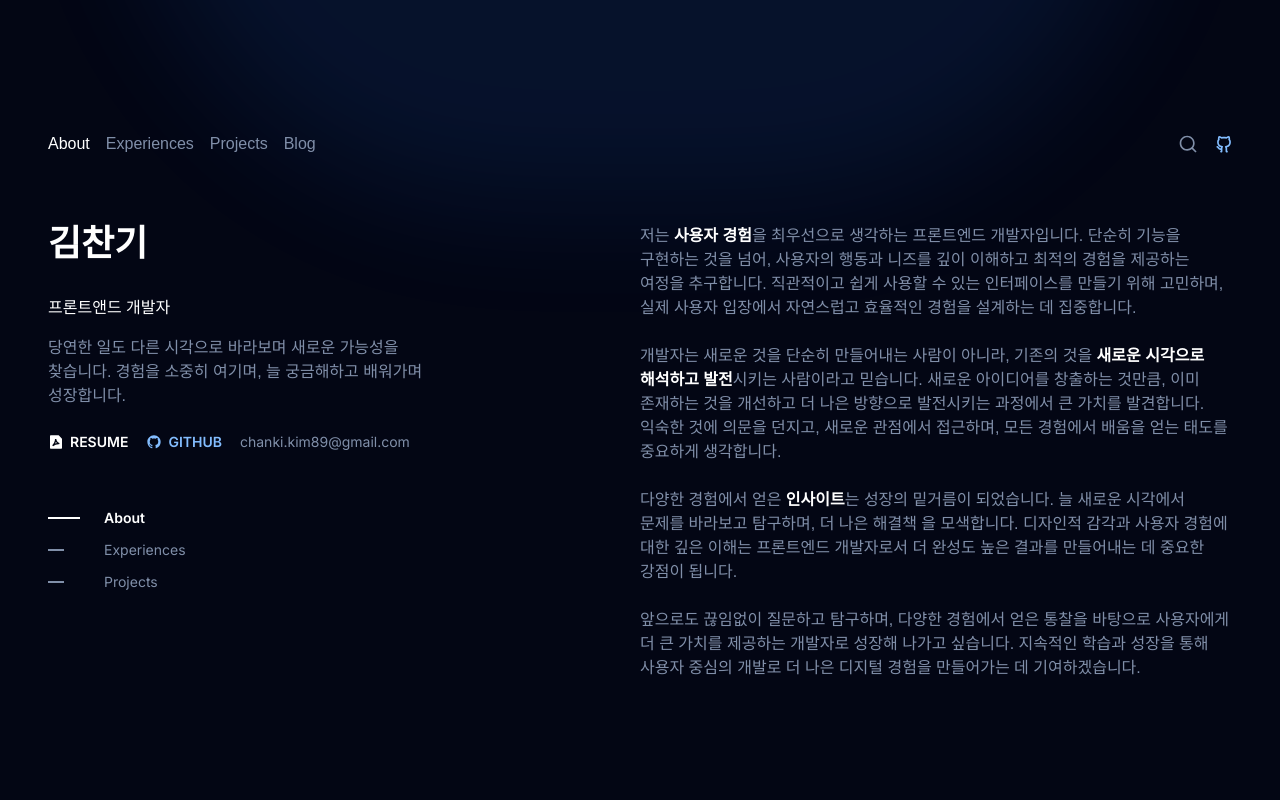
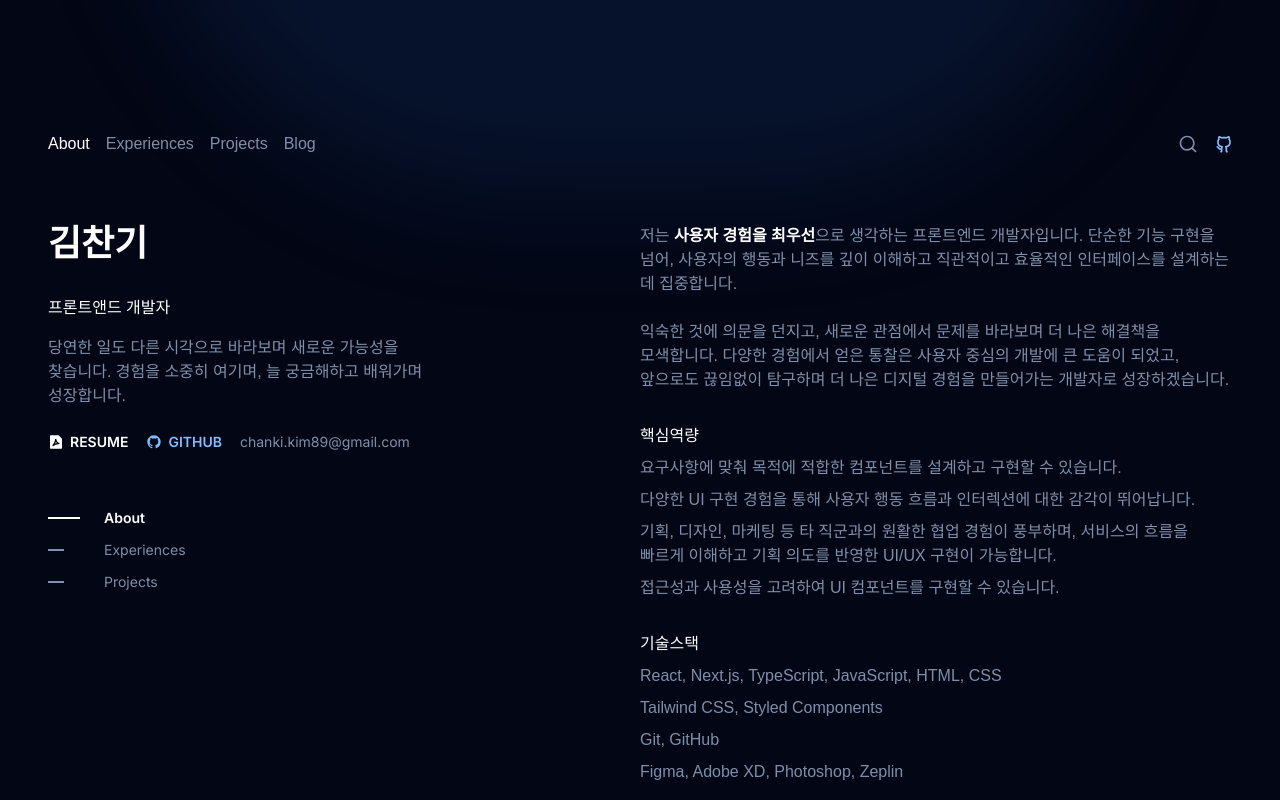
Before and after one commit to cksrlcks/portfolio, a Next.js app: page / in a window 1280 px wide. Shown: the top 800 px of the page. Built offline with nearby package versions, Linux system fonts and the light colour scheme; a web font is replaced by a local one.

Commit message:
chore: About 소개 수정

```diff
--- a/src/components/About.tsx
+++ b/src/components/About.tsx
@@ -4,37 +4,51 @@ export default function About() {
       <h2 className='font-inter mb-4 font-semibold text-white lg:hidden'>
         About
       </h2>
-      <div className='flex flex-col gap-6'>
-        <p>
-          저는 <b>사용자 경험</b>을 최우선으로 생각하는 프론트엔드 개발자입니다.
-          단순히 기능을 구현하는 것을 넘어, 사용자의 행동과 니즈를 깊이 이해하고
-          최적의 경험을 제공하는 여정을 추구합니다. 직관적이고 쉽게 사용할 수
-          있는 인터페이스를 만들기 위해 고민하며, 실제 사용자 입장에서
-          자연스럽고 효율적인 경험을 설계하는 데 집중합니다.
-        </p>
+      <div className='space-y-8'>
+        <div className='flex flex-col gap-6'>
+          <p>
+            저는 <b>사용자 경험을 최우선</b>으로 생각하는 프론트엔드
+            개발자입니다. 단순한 기능 구현을 넘어, 사용자의 행동과 니즈를 깊이
+            이해하고 직관적이고 효율적인 인터페이스를 설계하는 데 집중합니다.
+          </p>
 
-        <p>
-          개발자는 새로운 것을 단순히 만들어내는 사람이 아니라, 기존의 것을
-          <b> 새로운 시각으로 해석하고 발전</b>시키는 사람이라고 믿습니다.
-          새로운 아이디어를 창출하는 것만큼, 이미 존재하는 것을 개선하고 더 나은
-          방향으로 발전시키는 과정에서 큰 가치를 발견합니다. 익숙한 것에 의문을
-          던지고, 새로운 관점에서 접근하며, 모든 경험에서 배움을 얻는 태도를
-          중요하게 생각합니다.
-        </p>
-
-        <p>
-          다양한 경험에서 얻은 <b>인사이트</b>는 성장의 밑거름이 되었습니다. 늘
-          새로운 시각에서 문제를 바라보고 탐구하며, 더 나은 해결책 을
-          모색합니다. 디자인적 감각과 사용자 경험에 대한 깊은 이해는 프론트엔드
-          개발자로서 더 완성도 높은 결과를 만들어내는 데 중요한 강점이 됩니다.
-        </p>
-
-        <p>
-          앞으로도 끊임없이 질문하고 탐구하며, 다양한 경험에서 얻은 통찰을
-          바탕으로 사용자에게 더 큰 가치를 제공하는 개발자로 성장해 나가고
-          싶습니다. 지속적인 학습과 성장을 통해 사용자 중심의 개발로 더 나은
-          디지털 경험을 만들어가는 데 기여하겠습니다.
-        </p>
+          <p>
+            익숙한 것에 의문을 던지고, 새로운 관점에서 문제를 바라보며 더 나은
+            해결책을 모색합니다. 다양한 경험에서 얻은 통찰은 사용자 중심의
+            개발에 큰 도움이 되었고, 앞으로도 끊임없이 탐구하며 더 나은 디지털
+            경험을 만들어가는 개발자로 성장하겠습니다.
+          </p>
+        </div>
+        <div>
+          <h3 className='mb-2 text-white'>핵심역량</h3>
+          <ul className='space-y-2'>
+            <li>
+              요구사항에 맞춰 목적에 적합한 컴포넌트를 설계하고 구현할 수
+              있습니다.
+            </li>
+            <li>
+              다양한 UI 구현 경험을 통해 사용자 행동 흐름과 인터렉션에 대한
+              감각이 뛰어납니다.
+            </li>
+            <li>
+              기획, 디자인, 마케팅 등 타 직군과의 원활한 협업 경험이 풍부하며,
+              서비스의 흐름을 빠르게 이해하고 기획 의도를 반영한 UI/UX 구현이
+              가능합니다.
+            </li>
+            <li>
+              접근성과 사용성을 고려하여 UI 컴포넌트를 구현할 수 있습니다.
+            </li>
+          </ul>
+        </div>
+        <div>
+          <h3 className='mb-2 text-white'>기술스택</h3>
+          <ul className='space-y-2'>
+            <li>React, Next.js, TypeScript, JavaScript, HTML, CSS</li>
+            <li>Tailwind CSS, Styled Components</li>
+            <li>Git, GitHub</li>
+            <li>Figma, Adobe XD, Photoshop, Zeplin</li>
+          </ul>
+        </div>
       </div>
     </>
   );
```
